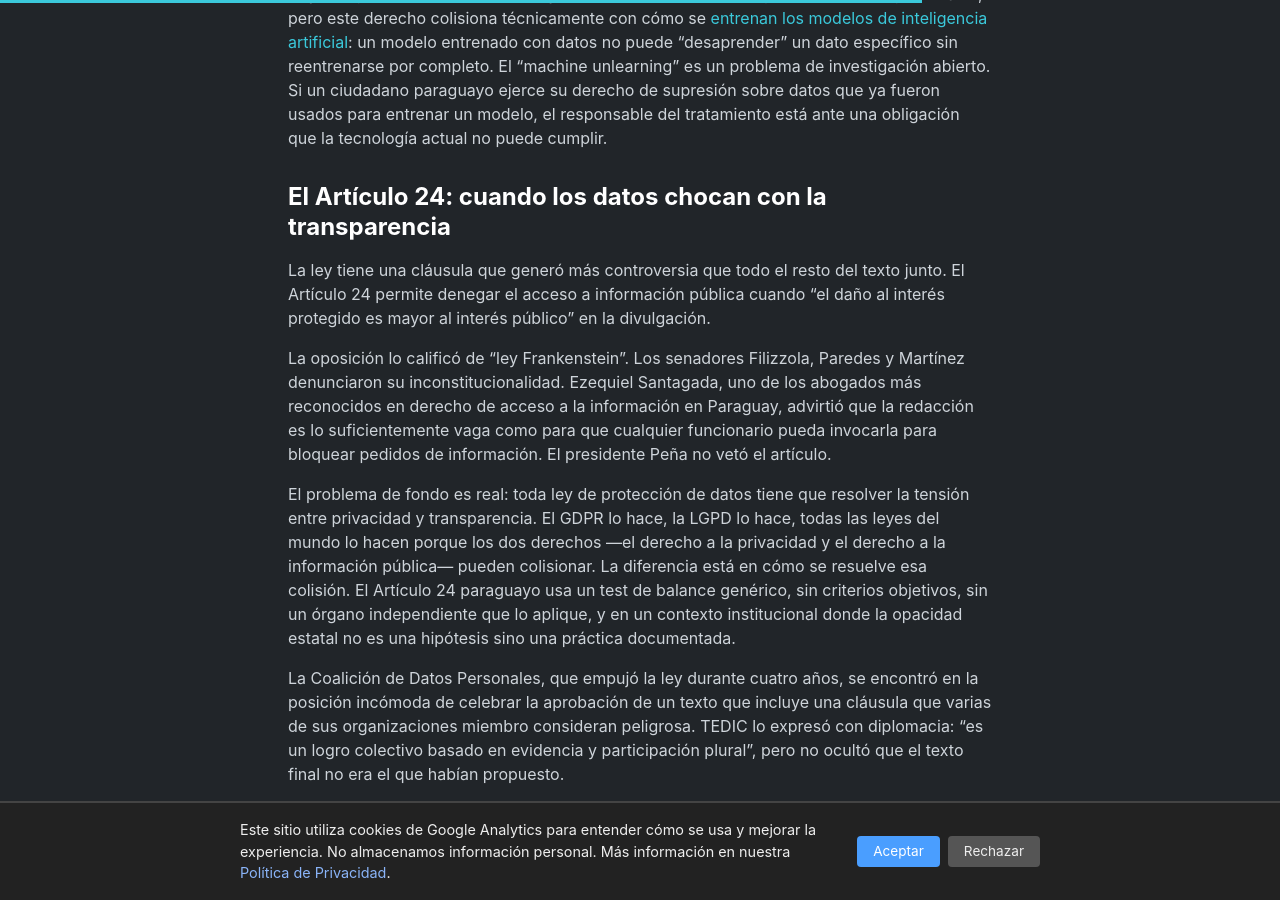
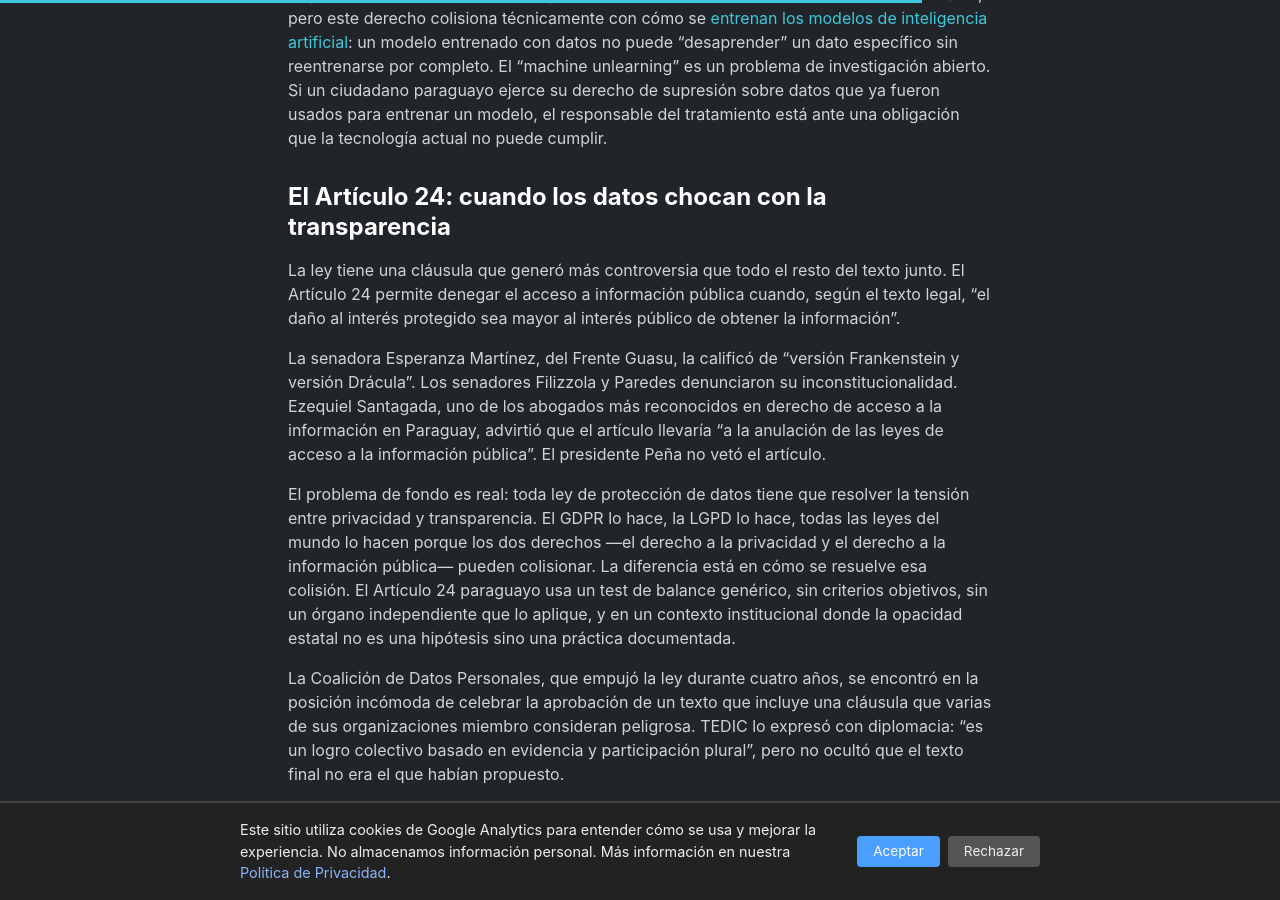
Before and after one commit to miravosqueinteresante/muchotexto.net, a Jekyll site: the page built from _posts/2026-07-07-ley-proteccion-datos-paraguay-ia.md, in a window 1280 px wide and 900 px high, scrolled down 3341 px. Built offline with Jekyll 4.4.1, drawn with Linux system fonts in a browser that asks for light colours; comment, search, counter and statistics services are not loaded.

Commit message:
Correccion fact-check: citas textuales Art.24, Martinez, Santagada

```diff
--- a/_posts/2026-07-07-ley-proteccion-datos-paraguay-ia.md
+++ b/_posts/2026-07-07-ley-proteccion-datos-paraguay-ia.md
@@ -54,9 +54,9 @@ Hay otro problema, más sutil. La ley reconoce el derecho de supresión de datos
 
 ## El Artículo 24: cuando los datos chocan con la transparencia
 
-La ley tiene una cláusula que generó más controversia que todo el resto del texto junto. El Artículo 24 permite denegar el acceso a información pública cuando "el daño al interés protegido es mayor al interés público" en la divulgación.
+La ley tiene una cláusula que generó más controversia que todo el resto del texto junto. El Artículo 24 permite denegar el acceso a información pública cuando, según el texto legal, "el daño al interés protegido sea mayor al interés público de obtener la información".
 
-La oposición lo calificó de "ley Frankenstein". Los senadores Filizzola, Paredes y Martínez denunciaron su inconstitucionalidad. Ezequiel Santagada, uno de los abogados más reconocidos en derecho de acceso a la información en Paraguay, advirtió que la redacción es lo suficientemente vaga como para que cualquier funcionario pueda invocarla para bloquear pedidos de información. El presidente Peña no vetó el artículo.
+La senadora Esperanza Martínez, del Frente Guasu, la calificó de "versión Frankenstein y versión Drácula". Los senadores Filizzola y Paredes denunciaron su inconstitucionalidad. Ezequiel Santagada, uno de los abogados más reconocidos en derecho de acceso a la información en Paraguay, advirtió que el artículo llevaría "a la anulación de las leyes de acceso a la información pública". El presidente Peña no vetó el artículo.
 
 El problema de fondo es real: toda ley de protección de datos tiene que resolver la tensión entre privacidad y transparencia. El GDPR lo hace, la LGPD lo hace, todas las leyes del mundo lo hacen porque los dos derechos —el derecho a la privacidad y el derecho a la información pública— pueden colisionar. La diferencia está en cómo se resuelve esa colisión. El Artículo 24 paraguayo usa un test de balance genérico, sin criterios objetivos, sin un órgano independiente que lo aplique, y en un contexto institucional donde la opacidad estatal no es una hipótesis sino una práctica documentada.
 
```
